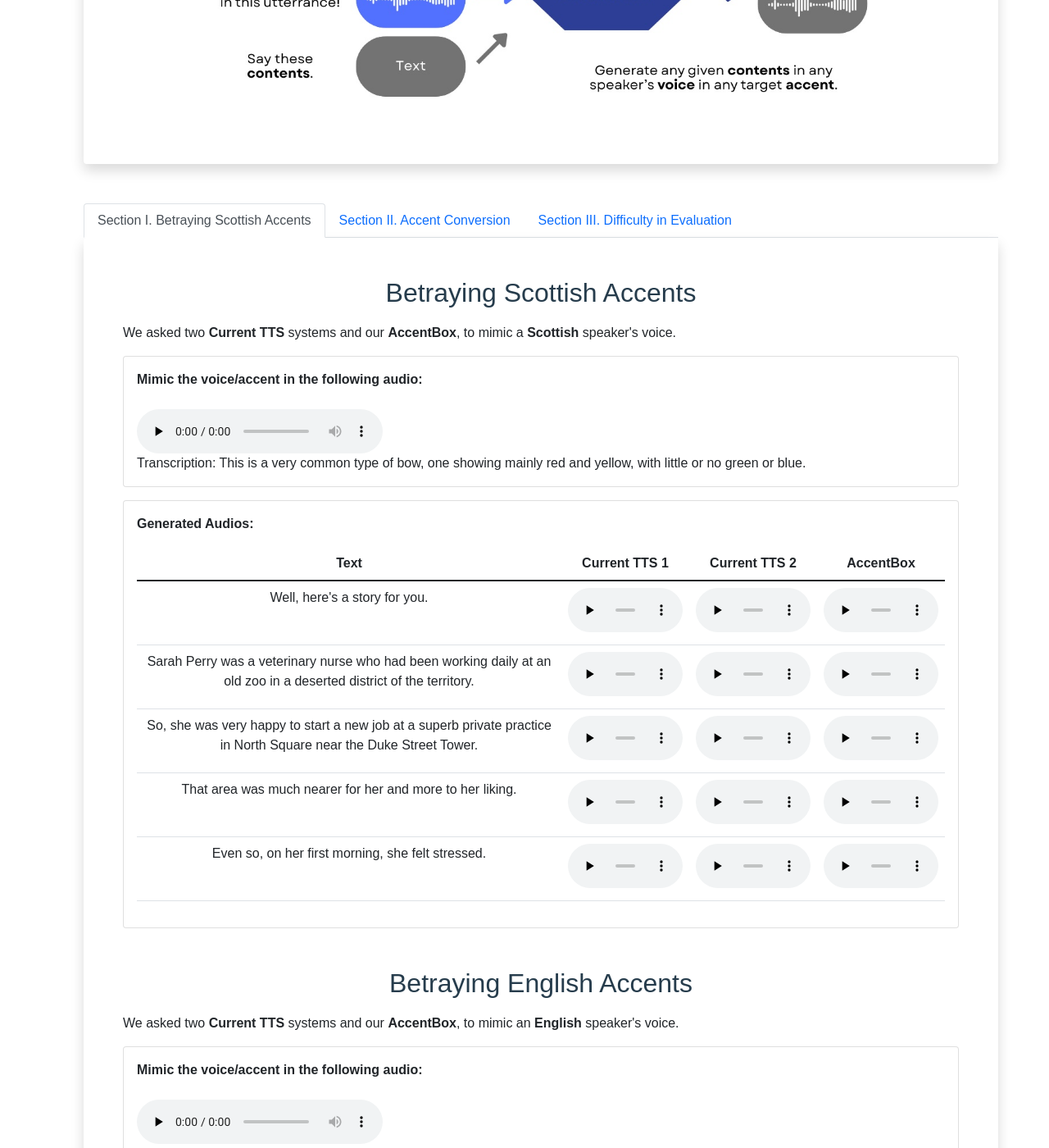
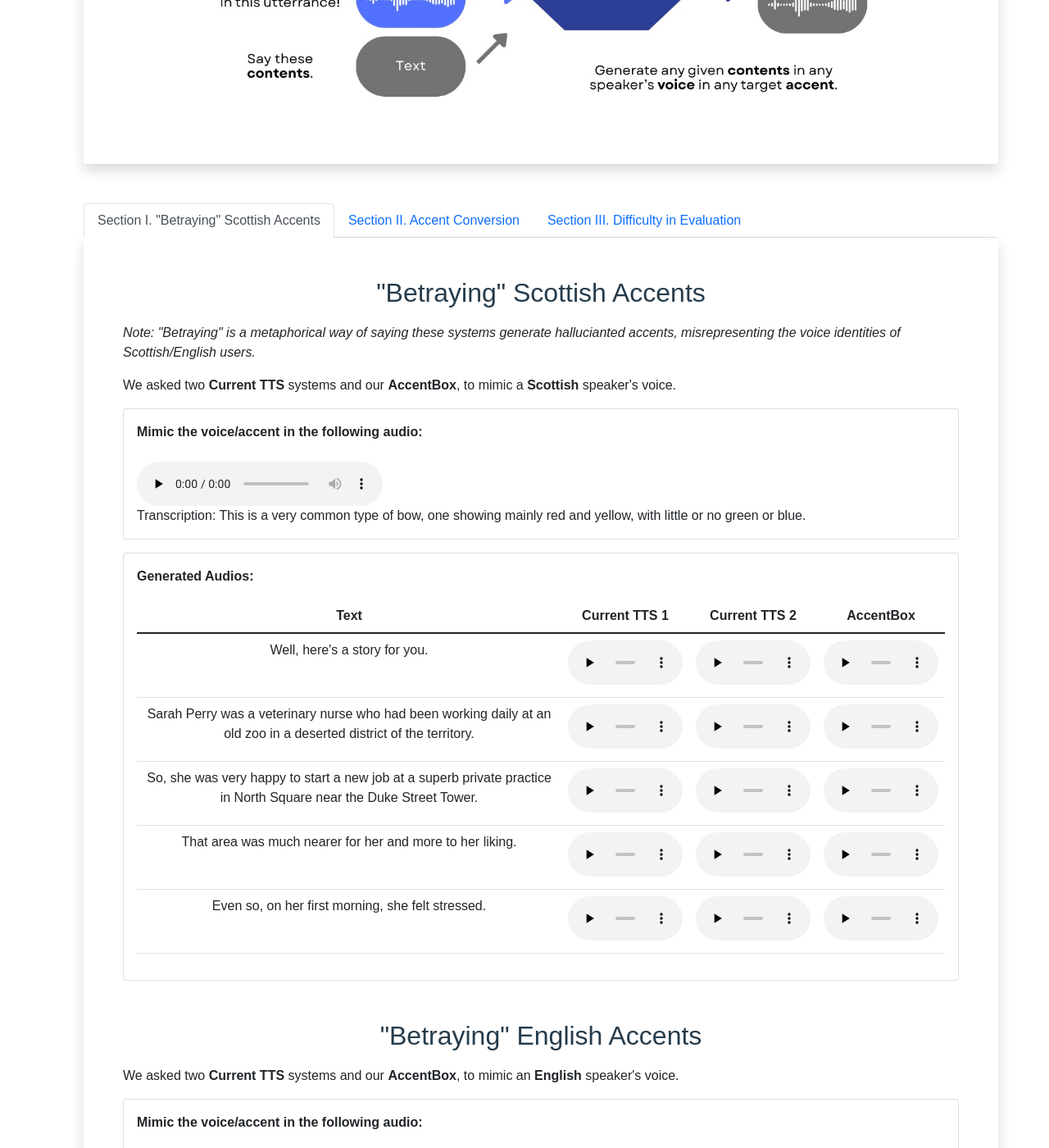
Before and after one commit to jzmzhong/jzmzhong.github.io, a Jekyll site: the page built from Accent-Generation-EdinburghScienceFestival2025/index.html, in a window 1280 px wide and 1400 px high, scrolled down 1032 px. Shown: the whole window at 82% size. Built offline with Jekyll 4.4.1, drawn with Linux system fonts in a browser that asks for light colours; a style sheet for code colours, icons or effects is not loaded.

Commit message:
feat(demo): wording change; feat(talk): style change

```diff
--- a/Accent-Generation-EdinburghScienceFestival2025/index.html
+++ b/Accent-Generation-EdinburghScienceFestival2025/index.html
@@ -73,7 +73,7 @@ permalink: /Accent-Generation-EdinburghScienceFestival2025
             type="button"
             role="tab"
           >
-            Section I. Betraying Scottish Accents
+            Section I. "Betraying" Scottish Accents
           </button>
         </li>
 
@@ -113,8 +113,11 @@ permalink: /Accent-Generation-EdinburghScienceFestival2025
           class="tab-pane fade show active container pt-5 shadow p-5 mb-5 bg-white rounded"
         >
           <h2 id="inherent" style="text-align: center">
-            Betraying Scottish Accents
+            "Betraying" Scottish Accents
           </h2>
+          <p>
+            <i>Note: "Betraying" is a metaphorical way of saying these systems generate hallucianted accents, misrepresenting the voice identities of Scottish/English users.</i>
+          </p>
           <p>
             We asked two <b>Current TTS</b> systems and our <b>AccentBox</b>, to mimic a <b>Scottish</b> speaker's voice.
 
@@ -284,7 +287,7 @@ permalink: /Accent-Generation-EdinburghScienceFestival2025
 
           <p style="margin-top: 3em; margin-bottom: 0;"></p>
           <h2 id="inherent" style="text-align: center">
-            Betraying English Accents
+            "Betraying" English Accents
           </h2>
           <p>
             We asked two <b>Current TTS</b> systems and our <b>AccentBox</b>, to mimic an <b>English</b> speaker's voice.
--- a/_includes/archive-single-talk.html
+++ b/_includes/archive-single-talk.html
@@ -41,9 +41,9 @@
     {% if post.date %}<p class="page__meta"><i class="fa fa-clock" aria-hidden="true"></i> {{ post.date | date: '%B %d, %Y' }}</p>{% endif %}
     {% if post.venue %}<p class="archive__item-excerpt" itemprop="description">{{post.type}}, {{ post.venue }},  {{post.location}} {% endif %}
 
-    {% if post.demourl %}
+    <!-- {% if post.demourl %}
       <p><a href=" {{ post.demourl }} ">Demo</a></p>
-    {% endif %}
+    {% endif %} -->
 
     {% if post.excerpt %}<p class="archive__item-excerpt" itemprop="description">{{ post.excerpt | markdownify }}</p>{% endif %}
   </article>
```
Also changed, not shown: _talks/2025-04-11-edinburgh-science-festival.md (+3 -2 lines).
